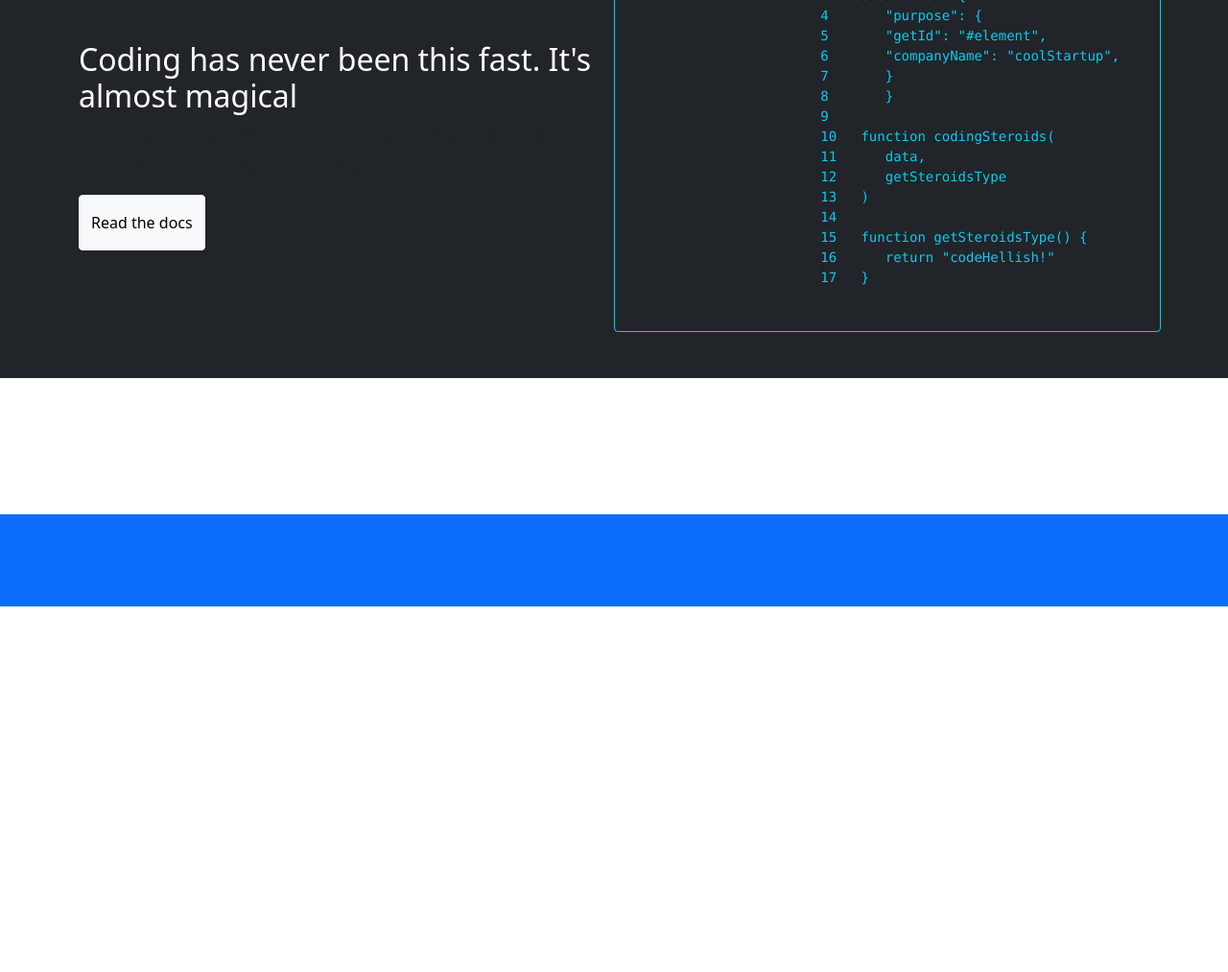
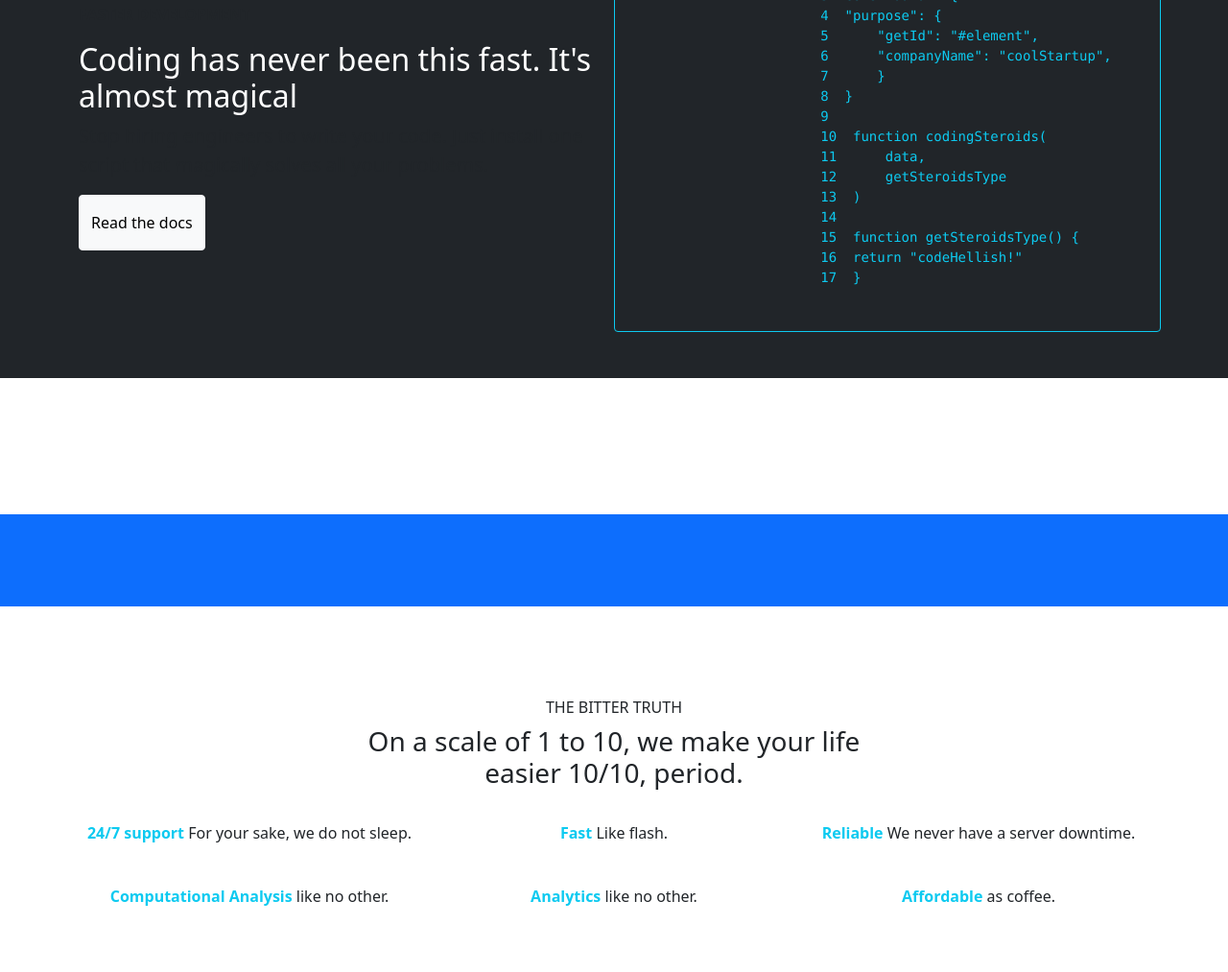
Before and after one commit to Nastasiau/html-lab8, a plain HTML site: page index.html in a window 1280 px wide. Shown: the part 1585-2598 px from the top of the page at 96% size. Before the commit the page ends 2217 px from the top, so only its background shows below. Drawn offline with nearby package versions, Linux system fonts and the light colour scheme.

Commit message:
commit 10 - push 2

```diff
--- a/index.html
+++ b/index.html
@@ -90,21 +90,21 @@
                     <pre class="col-12 col-md-6 my-5 order-1 order-md-2 py-4 border border-info rounded text-info">
                         <span>1</span> <span> //codingSteroids.js</span>
                         <span>2</span>
-                        <span>3</span>   const data = {
-                        <span>4</span>    	"purpose": {
-                        <span>5</span>    	"getId": "#element",
-                        <span>6</span>    	"companyName": "coolStartup",
-                        <span>7</span>  	}
-                        <span>8</span>	}
+                        <span>3</span>  const data = {
+                        <span>4</span>  "purpose": {
+                        <span>5</span>      "getId": "#element",
+                        <span>6</span>      "companyName": "coolStartup",
+                        <span>7</span>      }
+                        <span>8</span>  }
                         <span>9</span>
-                        <span>10</span>   function codingSteroids(
-                        <span>11</span>   	data,
-                        <span>12</span>   	getSteroidsType
-                        <span>13</span>   )
+                        <span>10</span>  function codingSteroids(
+                        <span>11</span>      data,
+                        <span>12</span>      getSteroidsType
+                        <span>13</span>  )
                         <span>14</span>
-                        <span>15</span>   function getSteroidsType() {
-                        <span>16</span> 	return "codeHellish!"
-                        <span>17</span>   }
+                        <span>15</span>  function getSteroidsType() {
+                        <span>16</span>  return "codeHellish!"
+                        <span>17</span>  }
                     </pre>
                 </div>
             </div>
@@ -154,7 +154,56 @@
             </div>
         </section>
 
-        <section id="feature-rundown"></section>
+        <section id="feature-rundown">
+            <div class="container">
+                <div class="row mt-5">
+                    <div class="col-12 col-md-6 mx-auto mt-5 text-center">
+                        <h6 class="text-black-40 text-uppercase">
+                            The bitter truth
+                        </h6>
+                        <h3 class="text-black-70">On a scale of 1 to 10, we make your life easier 10/10, period.</h3>
+                    </div>
+                </div>
+            <div class="row mb-5">
+            <div class="col-12 col-md-4 text-center">
+                <img src="" class="mt-4"/>
+                <p>
+                    <strong class="text-info">24/7 support</strong>  For
+                        your sake, we do not sleep.
+                </p>
+            </div>
+            <div class="col-12 col-md-4 text-center">
+                <img src="" class="mt-4"/>
+                <p>
+                    <strong class="text-info">Fast</strong>  Like flash.
+                </p>
+            </div>
+            <div class="col-12 col-md-4 text-center">
+                <img src="" class="mt-4"/>
+            <p>
+        	<strong class="text-info">Reliable</strong>  We never have a server downtime.
+            </p>
+            </div>
+            <div class="col-12 col-md-4 text-center">
+                <img src="" class="mt-4"/>
+            <p>
+        	<strong class="text-info">Computational Analysis</strong>  like no other.
+            </p>
+            </div>
+            <div class="col-12 col-md-4 text-center">
+                <img src="" class="mt-4"/>
+                <p>
+                    <strong class="text-info">Analytics</strong>  like no other.
+                </p>
+            </div>
+            <div class="col-12 col-md-4 text-center mb-5">
+                <img src="" class="mt-4"/>
+                <p>
+                    <strong class="text-info">Affordable</strong> as coffee.
+                </p>
+            </div>
+	</section>
+
         <section id="pricing"></section>
         <section id="footer"></section>
     </body>
```
